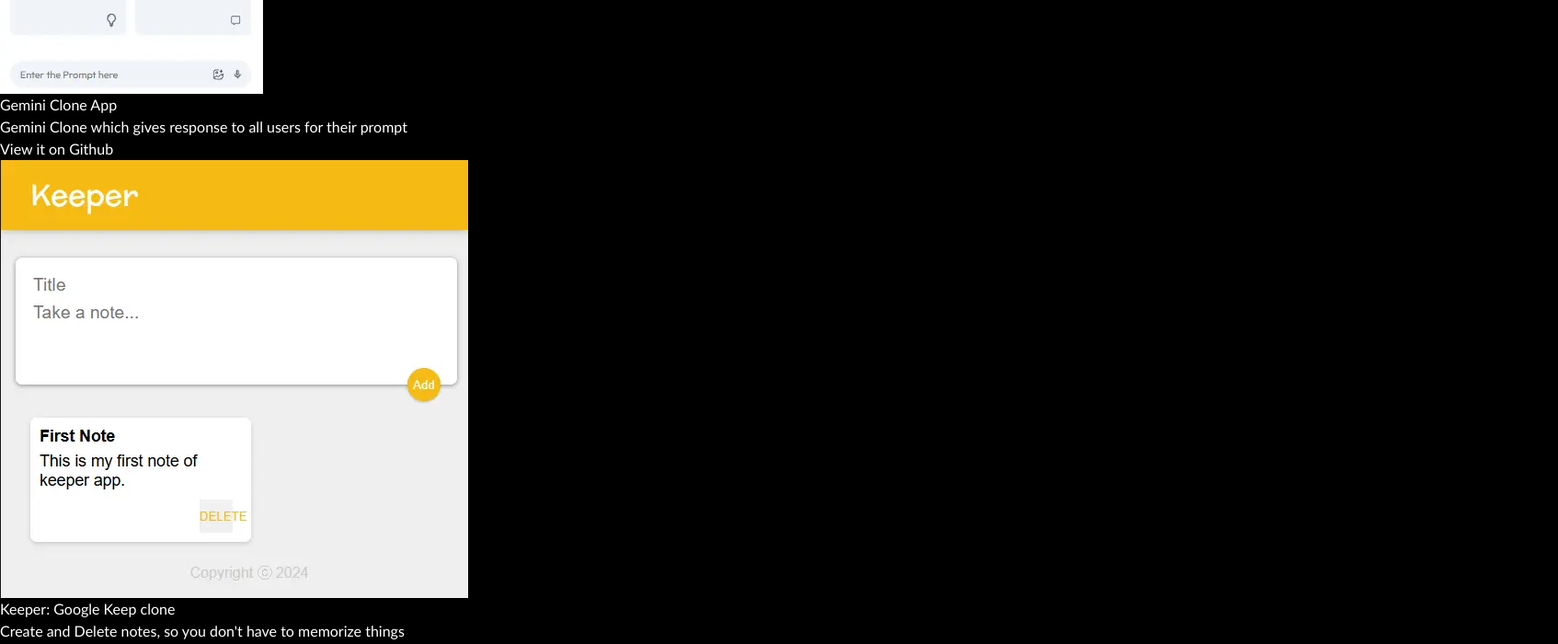
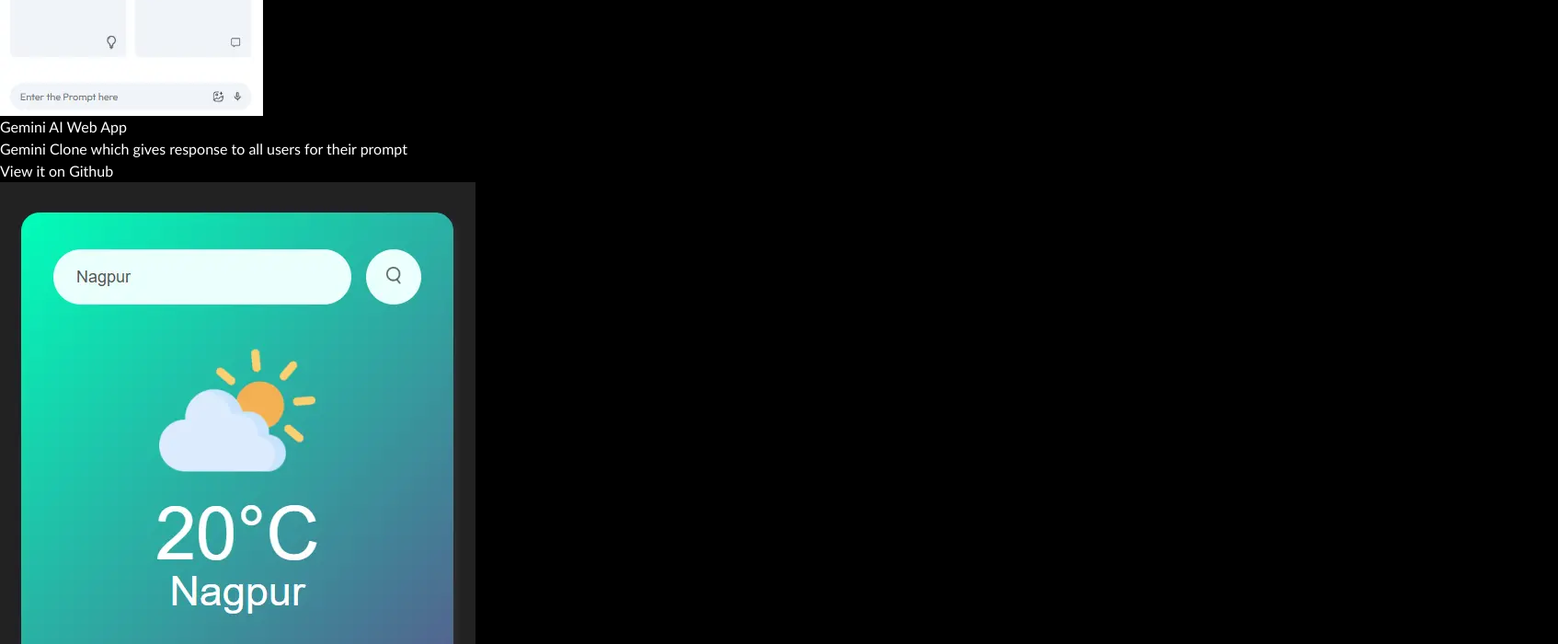
Before and after one commit to Nikhileshmauje/portfolio, a React (Vite) app: page / in a window 1280 px wide. Shown: the part 1860-2560 px from the top of the page at 92% size, 1694 px wide, since content can reach past the window. Built offline with nearby package versions, Linux system fonts and the light colour scheme.

Commit message:
update Hero section for DevOps profile

```diff
--- a/src/components/Hero.jsx
+++ b/src/components/Hero.jsx
@@ -1,7 +1,7 @@
 import { motion } from "framer-motion"
 import { HERO_CONTENT } from "../constants";
 import profile from "../assets/Profile-pic.jpg"
-import resume from "../assets/Nikhilesh Resume.pdf"
+import resume from "../assets/Nikhilesh_DevOps.pdf"
 
 const textVariants ={
     hidden: {opacity: 0, y: 50},
--- a/src/constants/index.js
+++ b/src/constants/index.js
@@ -17,11 +17,11 @@
 export const HERO_CONTENT = {
   greeting: "Hey there! 🖐️",
   introduction:
-    "I’m Nikhilesh Mauje, a creative full stack developer, crafting immersive and intuitive web experiences.",
+    "I’m Nikhilesh Mauje, an aspiring DevOps engineer building reliable and scalable systems.",
   description:
-    "I’m currently focused on enhancing my skills, building meaningful connections with like-minded individuals, and exploring opportunities to contribute to impactful digital solutions.",
+    "I’m currently exploring DevOps, containerization, CI/CD pipelines, and cloud fundamentals while building microservices and real-world automation projects. I love connecting with engineers, learning modern tooling, and contributing to impactful tech solutions.",
   resumeLinkText: "Download Resume",
-  resumeLink: "Nikhilesh Resume.pdf",
+  resumeLink: "Nikhilesh_DevOps.pdf",
 };
 
 export const PROJECTS = [
@@ -32,16 +32,10 @@
     link: "https://github.com/your-github/wellnest",
   },
   {
-    name: "Gemini Clone App",
+    name: "Gemini AI Web App",
     description: "Gemini Clone which gives response to all users for their prompt",
     image: gemini,
     link: "https://github.com/Nikhileshmauje/Gemini-App",
-  },
-  {
-    name: "Keeper: Google Keep clone",
-    description: "Create and Delete notes, so you don't have to memorize things",
-    image: keeper,
-    link: "https://github.com/Nikhileshmauje/Keeper-App",
   },
   {
     name: "Weather App",
```
Also changed, not shown: 2 other files (tests, documents, lock files or other folders).
